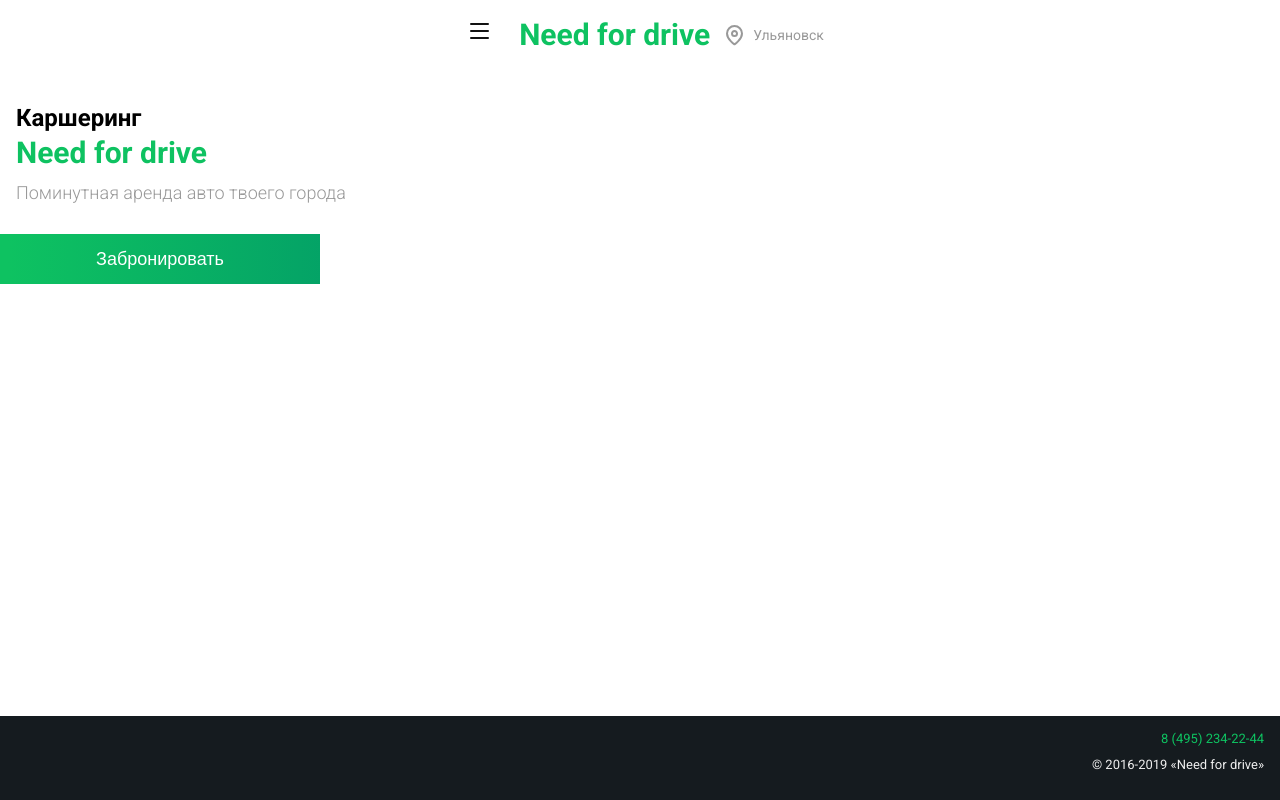
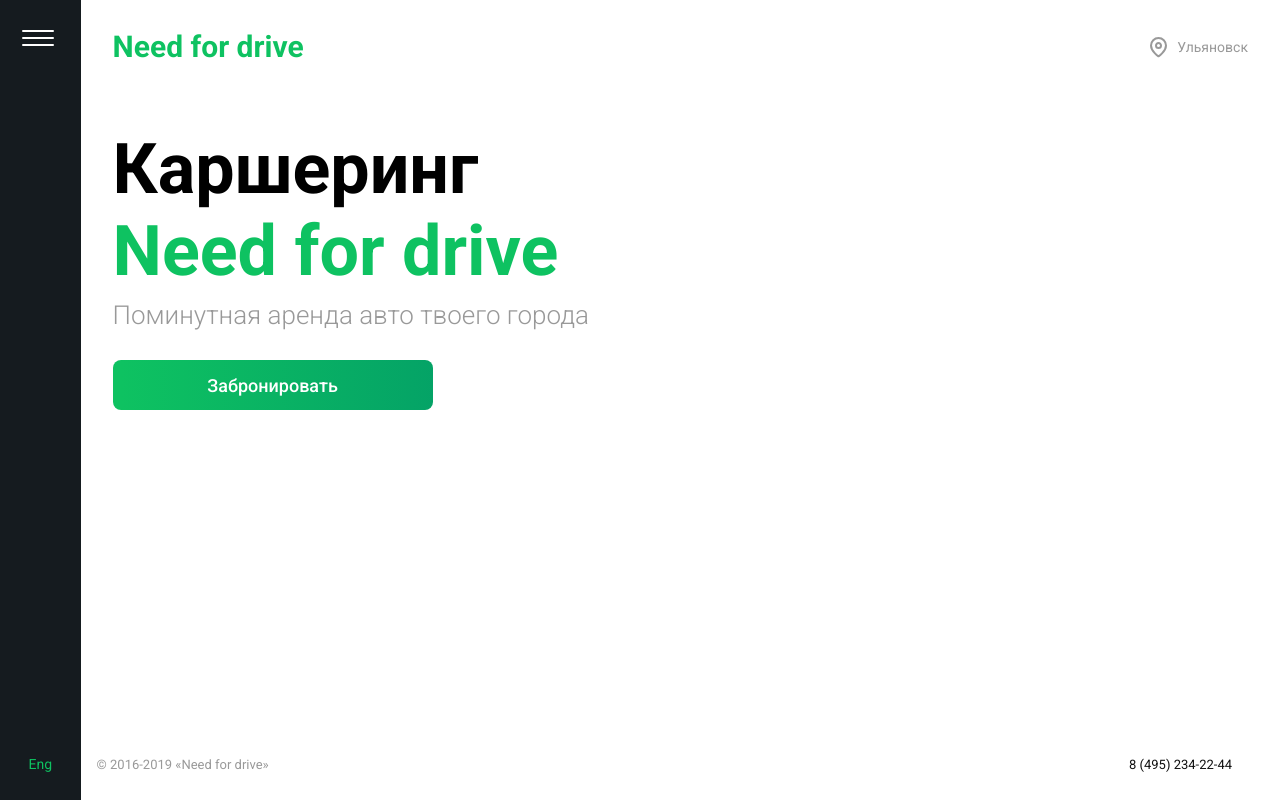
Before and after one commit to soloway73/carsharing-react-ts, a React (Vite) app: page / in a window 1280 px wide. Built offline with nearby package versions, Linux system fonts and the light colour scheme.

Commit message:
tablet 768px laid out

```diff
--- a/src/components/Button/Button.module.css
+++ b/src/components/Button/Button.module.css
@@ -12,7 +12,7 @@
   cursor: pointer;
 }
 
-@media (max-width: 320px) {
+@media (max-width: 767px) {
   .button {
     width: 100%;
   }
--- a/src/components/Heading/Heading.module.css
+++ b/src/components/Heading/Heading.module.css
@@ -2,7 +2,6 @@
   font-weight: 700;
   font-size: 30px;
   line-height: 100%;
-  letter-spacing: 0%;
   text-align: right;
   color: var(--main-accent);
 }
--- /dev/null
+++ b/src/components/Sidebar/Sidebar.module.css
@@ -0,0 +1,55 @@
+.burgerButtonWrapper {
+  cursor: pointer;
+  padding: 37px 22px;
+}
+.burgerButton {
+  width: 32px;
+  height: 2px;
+  position: relative;
+  background-color: #ffffff;
+  border-radius: 2px;
+  margin: 0;
+}
+
+.burgerButton::before,
+.burgerButton::after {
+  content: "";
+  position: absolute;
+  width: 32px;
+  height: 2px;
+  background-color: #ffffff;
+  border-radius: 2px;
+  transition: all 0.3s ease 0s;
+}
+
+.burgerButton::before {
+  top: -7px;
+}
+.burgerButton::after {
+  top: 7px;
+}
+
+.sidebar {
+  background-color: #151b1f;
+  width: 86px;
+  height: 100vh;
+  display: flex;
+  flex-direction: column;
+  justify-content: space-between;
+}
+
+.changeLanguageButton {
+  cursor: pointer;
+  padding: 29px 22px;
+  font-weight: 400;
+  font-size: 14px;
+  line-height: 100%;
+  color: var(--main-accent);
+  text-align: center;
+}
+
+@media (max-width: 767px) {
+  .sidebar {
+    display: none;
+  }
+}
--- /dev/null
+++ b/src/components/Sidebar/Sidebar.tsx
@@ -0,0 +1,12 @@
+import styles from "./Sidebar.module.css";
+
+export function Sidebar() {
+  return (
+    <div className={styles.sidebar}>
+      <div className={styles.burgerButtonWrapper}>
+        <div className={styles.burgerButton}></div>
+      </div>
+      <div className={styles.changeLanguageButton}>Eng</div>
+    </div>
+  );
+}
--- a/src/components/layout/MainPage/MainPage.module.css
+++ b/src/components/layout/MainPage/MainPage.module.css
@@ -1,3 +1,9 @@
+.mainPage {
+  display: flex;
+  flex-direction: row;
+  width: 100%;
+  height: 100dvh;
+}
 .main {
   display: flex;
   flex-direction: column;
@@ -44,7 +50,6 @@
   font-weight: 400;
   font-size: 13px;
   line-height: 100%;
-  letter-spacing: 0%;
   color: var(--gray-light);
 }
 
@@ -52,6 +57,7 @@
   display: flex;
   flex-direction: row;
   flex-wrap: wrap;
+  width: 100%;
 }
 .header > *:nth-child(2) {
   margin-left: auto;
@@ -110,7 +116,6 @@
   font-weight: 300;
   font-size: 18px;
   line-height: 100%;
-  letter-spacing: 0%;
   color: var(--gray);
 }
 
@@ -122,3 +127,52 @@
 .content > *:nth-child(3) {
   margin-bottom: 32px;
 }
+
+@media (min-width: 768px) {
+  .burgerButtonWrapper {
+    display: none;
+  }
+  .footer {
+    flex-direction: row;
+    justify-content: space-between;
+  }
+  .header > *:nth-child(2) {
+    margin: 32px;
+    margin-right: auto;
+  }
+  .footer {
+    background-color: transparent;
+  }
+  .phoneNumber {
+    color: var(--black);
+    align-self: center;
+    margin-right: 32px;
+  }
+  .copyright {
+    color: var(--gray);
+    order: -1;
+  }
+  .content > *:nth-child(1),
+  .content > *:nth-child(2) {
+    font-weight: 700;
+    font-size: 70px;
+    margin-left: 32px;
+  }
+  .content > *:nth-child(3) {
+    font-weight: 300;
+    font-size: 26px;
+    margin-left: 32px;
+  }
+  .content > *:nth-child(4) {
+    margin-left: 32px;
+    width: 250;
+    height: 48;
+    border-radius: 8px;
+    font-family: Roboto;
+    font-weight: 500;
+    font-size: 18px;
+  }
+  .geoTag {
+    margin-right: 32px;
+  }
+}
--- a/src/components/layout/MainPage/MainPage.tsx
+++ b/src/components/layout/MainPage/MainPage.tsx
@@ -1,9 +1,12 @@
 import { Button } from "../../Button/Button";
 import { Heading } from "../../Heading/Heading";
+import { Sidebar } from "../../Sidebar/Sidebar";
 import styles from "./MainPage.module.css";
 
 export function MainPage() {
   return (
+    <div className={styles.mainPage}>
+      <Sidebar />
       <div className={styles.main}>
         <header className={styles.header}>
           <div className={styles.burgerButtonWrapper}>
@@ -30,5 +33,6 @@
           <p className={styles.copyright}>© 2016-2019 «Need for drive»</p>
         </footer>
       </div>
+    </div>
   );
 }
```
Lines whose indentation alone changed are shown as unchanged.
